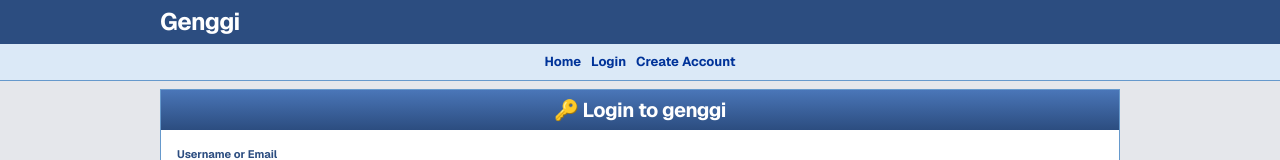
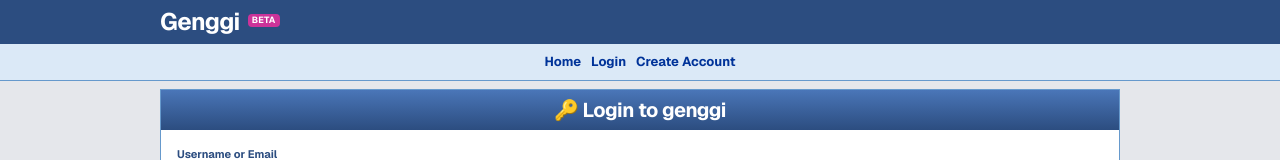
Before and after one commit to junsantilla/genggi, a Next.js app: page /login in a window 1280 px wide. Shown: the top 160 px of the page. Built offline with nearby package versions, Linux system fonts and the light colour scheme; no server answers.

Commit message:
add beta

```diff
--- a/app/components/Landing.tsx
+++ b/app/components/Landing.tsx
@@ -31,6 +31,9 @@ export default function Landing({ border = "#6699cc" }: { border?: string }) {
                         /> */}
                         <span className="font-bold text-xl sm:text-2xl tracking-tight">
                             Genggi
+                        </span>
+                        <span className="ml-2 -translate-y-0.5 rounded bg-[#cc3399] px-1 py-0.5 text-[9px] font-bold uppercase leading-none tracking-wide text-white">
+                            Beta
                         </span>
                     </Link>
                     <HomeLoginForm />
--- a/app/components/NavBar.tsx
+++ b/app/components/NavBar.tsx
@@ -55,7 +55,10 @@ export default function NavBar({
                             href="/"
                             className="no-underline text-white inline-flex items-center"
                         >
-                            Genggi
+                            <span>Genggi</span>
+                            <span className="ml-2 -translate-y-0.5 rounded bg-[#cc3399] px-1 py-0.5 text-[9px] font-bold uppercase leading-none tracking-wide text-white">
+                                Beta
+                            </span>
                         </Link>
                         {isLoggedIn && (
                             <button
```
